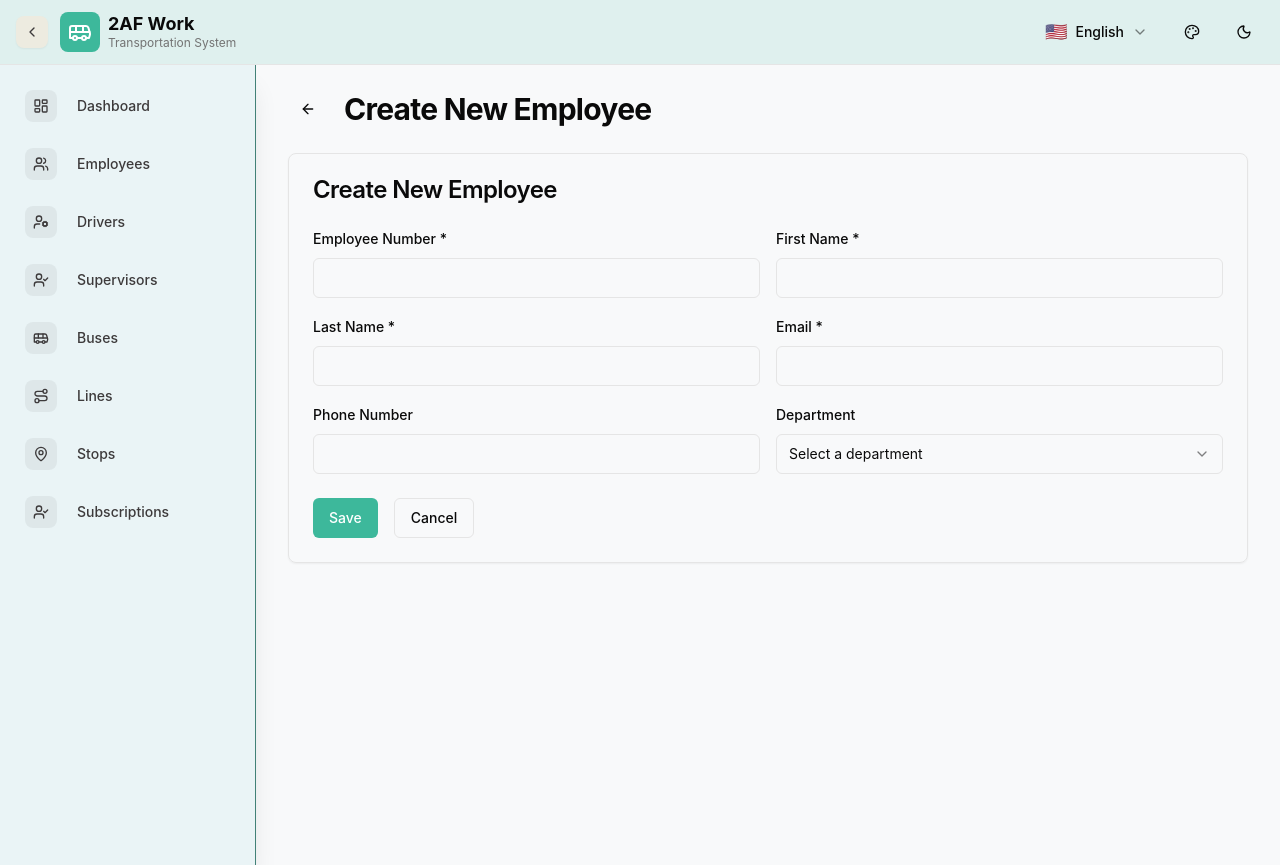
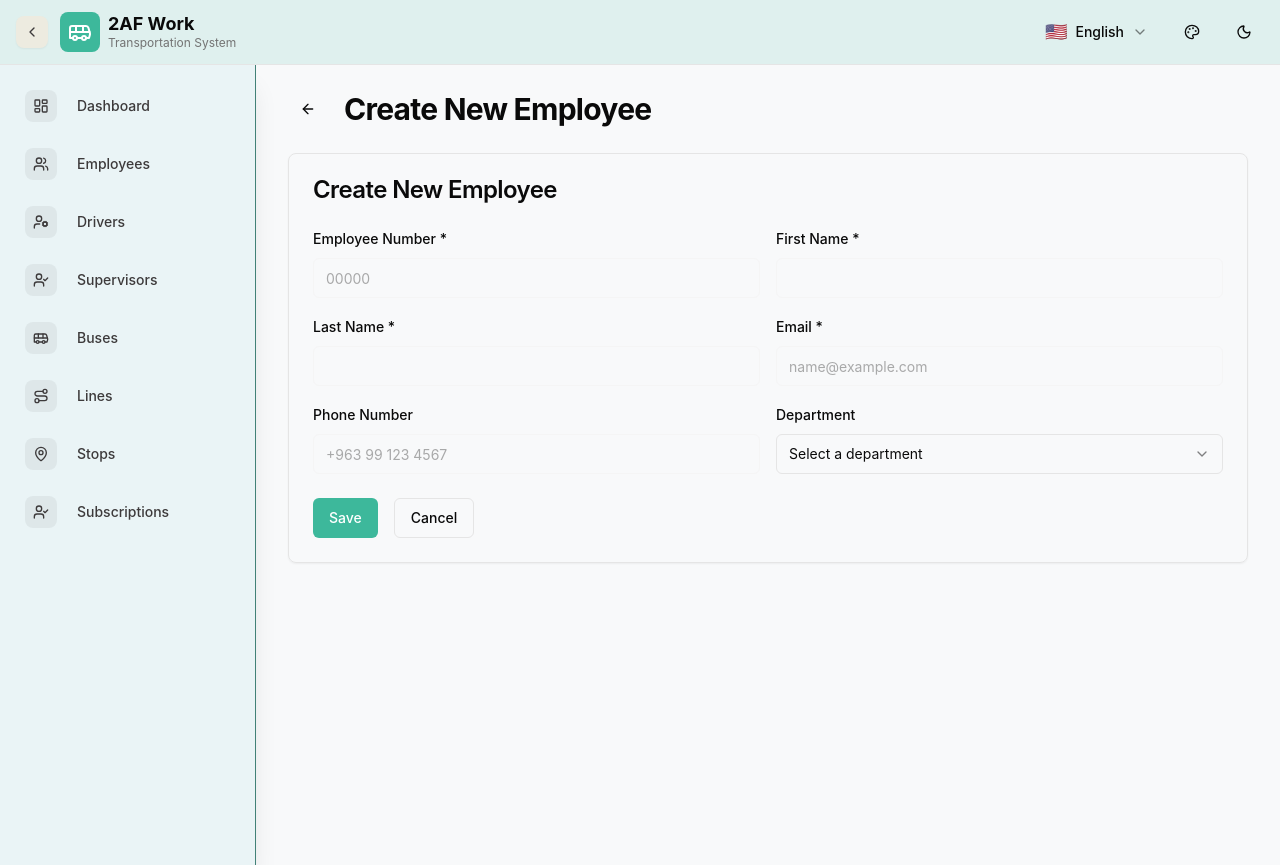
Before and after one commit to ahmadabdelbary2001/HIAST.Transportation.UI, a React (Vite) app: page /HIAST.Transportation.UI/employees/create in a window 1280 px wide. Built offline with nearby package versions, Linux system fonts and the light colour scheme.

Commit message:
Enhance Input component style and validation

```diff
--- /dev/null
+++ b/src/components/atoms/ValidationError.tsx
@@ -0,0 +1,18 @@
+// src/components/atoms/ValidationError.tsx
+
+import { TriangleAlert } from 'lucide-react';
+
+interface ValidationErrorProps {
+  message: string;
+}
+
+export function ValidationError({ message }: ValidationErrorProps) {
+  if (!message) return null;
+
+  return (
+    <div className="flex items-center gap-2 text-sm font-medium text-destructive animate-in fade-in-0 slide-in-from-top-2">
+      <TriangleAlert className="h-4 w-4" />
+      <span>{message}</span>
+    </div>
+  );
+}
--- a/src/components/ui/input.tsx
+++ b/src/components/ui/input.tsx
@@ -1,20 +1,61 @@
+// src/components/ui/input.tsx
+
 import * as React from 'react';
+import { useTranslation } from 'react-i18next';
+import { cn } from '@/lib/utils';
+import { ValidationError } from '@/components/atoms/ValidationError';
 
-import { cn } from '@/lib/utils';
+export interface InputProps extends React.InputHTMLAttributes<HTMLInputElement> {
+  forceLtr?: boolean;
+}
 
-const Input = React.forwardRef<HTMLInputElement, React.ComponentProps<'input'>>(({ className, type, ...props }, ref) => {
+const Input = React.forwardRef<HTMLInputElement, InputProps>(
+  ({ className, type, required, forceLtr = false, ...props }, ref) => {
+    const { t } = useTranslation();
+    const [errorMessage, setErrorMessage] = React.useState('');
+
+    const handleInvalid = (e: React.FormEvent<HTMLInputElement>) => {
+      e.preventDefault();
+      const target = e.target as HTMLInputElement;
+      if (required && target.validity.valueMissing) {
+        setErrorMessage(t('common.validation.required'));
+      }
+    };
+
+    const handleInput = () => {
+      if (errorMessage) {
+        setErrorMessage('');
+      }
+    };
+
     return (
+      <div className="space-y-2">
         <input
           type={type}
           className={cn(
-        'flex h-10 w-full rounded-md border border-input bg-background px-3 py-2 text-base ring-offset-background file:border-0 file:bg-transparent file:text-sm file:font-medium file:text-foreground placeholder:text-muted-foreground focus-visible:outline-none focus-visible:ring-2 focus-visible:ring-ring focus-visible:ring-offset-2 disabled:cursor-not-allowed disabled:opacity-50 md:text-sm',
+            'flex h-10 w-full rounded-md px-3 py-2 text-base md:text-sm',
+            forceLtr ? 'text-left' : 'text-start',
+            'border border-muted bg-transparent ring-offset-background',
+            'transition-colors duration-200 ease-in-out',
+            'placeholder:text-muted-foreground/60',
+            errorMessage ? 'border-destructive' : 'focus-visible:border-primary',
+            'focus-visible:outline-none focus-visible:ring-2 focus-visible:ring-ring',
+            'disabled:cursor-not-allowed disabled:opacity-50',
+            'file:border-0 file:bg-transparent file:text-sm file:font-medium file:text-foreground',
             className
           )}
           ref={ref}
+          required={required}
+          onInvalid={handleInvalid}
+          onInput={handleInput}
+          dir={forceLtr ? 'ltr' : undefined}
           {...props}
         />
+        <ValidationError message={errorMessage} />
+      </div>
     );
-});
+  }
+);
 Input.displayName = 'Input';
 
 export { Input };
--- a/src/pages/drivers/DriverForm.tsx
+++ b/src/pages/drivers/DriverForm.tsx
@@ -118,12 +118,14 @@ export default function DriverForm() {
               </div>
 
               <div className="space-y-2 md:col-span-2">
-                <Label htmlFor="contactInfo">{t('driver.contactInfo')}</Label>
+                <Label htmlFor="contactInfo">{t('driver.contactInfo')} *</Label>
                 <Input
                   id="contactInfo"
+                  required
                   value={formData.contactInfo}
                   onChange={(e) => setFormData({ ...formData, contactInfo: e.target.value })}
                   placeholder="+963 99 123 4567"
+                  forceLtr
                 />
               </div>
             </div>
--- a/src/pages/employees/EmployeeForm.tsx
+++ b/src/pages/employees/EmployeeForm.tsx
@@ -113,6 +113,8 @@ export default function EmployeeForm() {
                   required
                   value={formData.employeeNumber}
                   onChange={(e) => setFormData({ ...formData, employeeNumber: e.target.value })}
+                  placeholder="00000"
+                  forceLtr
                 />
               </div>
               <div className="space-y-2">
@@ -141,6 +143,8 @@ export default function EmployeeForm() {
                   required
                   value={formData.email}
                   onChange={(e) => setFormData({ ...formData, email: e.target.value })}
+                  placeholder="name@example.com"
+                  forceLtr
                 />
               </div>
               <div className="space-y-2">
@@ -149,6 +153,8 @@ export default function EmployeeForm() {
                   id="phoneNumber"
                   value={formData.phoneNumber}
                   onChange={(e) => setFormData({ ...formData, phoneNumber: e.target.value })}
+                  placeholder="+963 99 123 4567"
+                  forceLtr
                 />
               </div>
               <div className="space-y-2">
```
Lines whose indentation alone changed are shown as unchanged.
